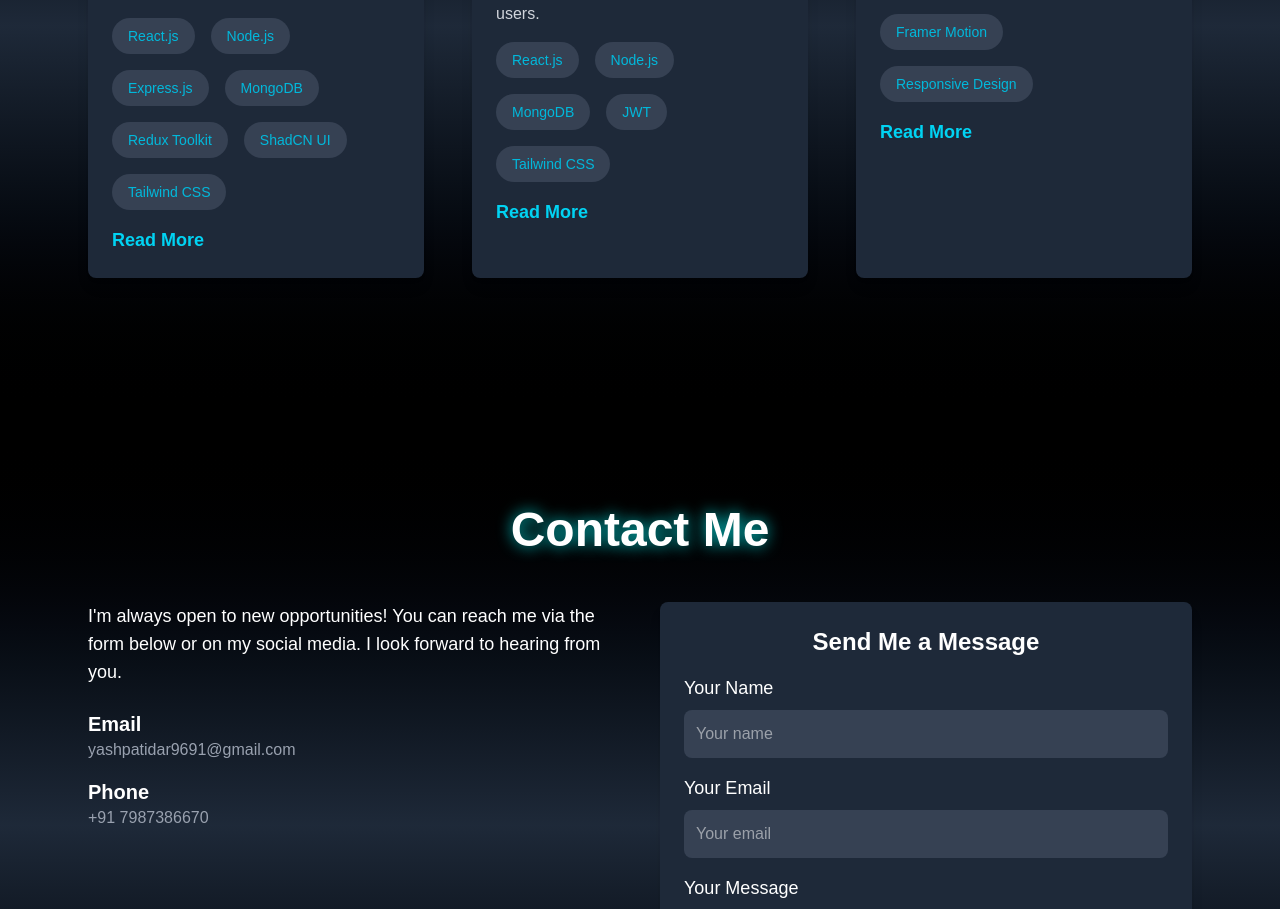
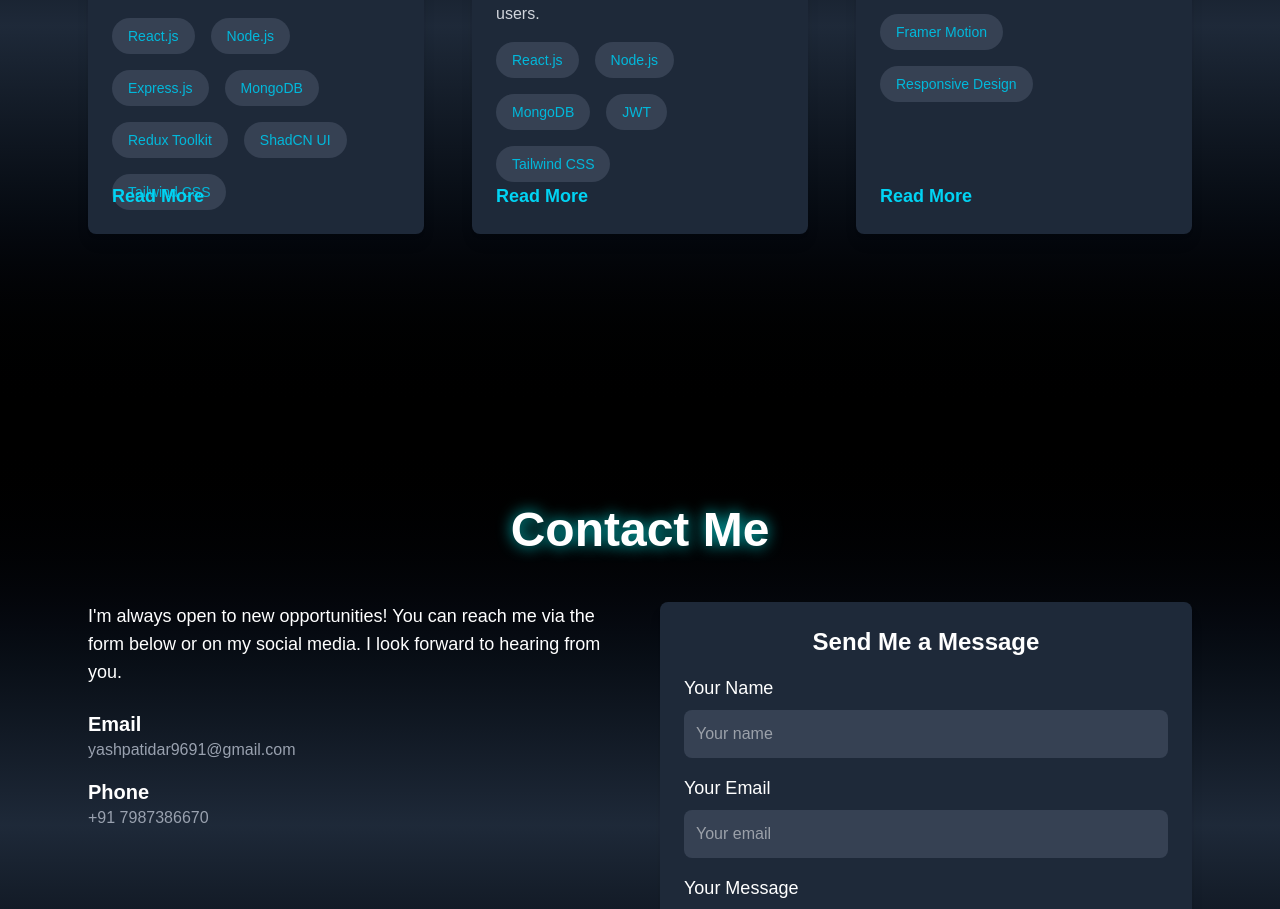
Before and after one commit to yashdark01/myportfolio, a React (Vite) app in the folder portfolio/: page / in a window 1280 px wide. Shown: the part 4312-5221 px from the top of the page. Built offline with nearby package versions, Linux system fonts and the light colour scheme.

Commit message:
Update Projects.jsx

```diff
--- a/portfolio/src/sections/Projects.jsx
+++ b/portfolio/src/sections/Projects.jsx
@@ -11,7 +11,7 @@ const projects = [
       "Developed a fully functional Spotify Clone using the MERN Stack with a modern UI built using ShadCN. The frontend is built with React.js, while the backend is powered by Node.js and Express.js to handle user authentication, song storage, and playlist management. MongoDB is used as the database to store user data, playlists, and song metadata efficiently. Integrated Redux Toolkit for state management and added features like play/pause controls, Trending Songs, and Made For You playlists.",
     technologies: ["React.js", "Node.js", "Express.js", "MongoDB", "Redux Toolkit", "ShadCN UI", "Tailwind CSS"],
     githubLink: "https://github.com/yashdark01/spotify.git",
-    liveLink: "#", // Update if you have a live version
+    liveLink: "#",
   },
   {
     title: "Course Enrollment System",
@@ -47,7 +47,7 @@ const Projects = () => {
 
         <div className="grid grid-cols-1 sm:grid-cols-2 lg:grid-cols-3  gap-12">
           {projects.map((project, index) => (
-            <div key={index} className="bg-gray-800 p-6 rounded-lg shadow-lg hover:scale-105 transition-transform duration-300 relative group">
+            <div key={index} className="relative bg-gray-800 p-6 rounded-lg shadow-lg hover:scale-105 transition-transform duration-300 relative group">
 
               <h3 className="text-2xl font-semibold">{project.title}</h3>
               <p className="text-gray-300 mt-4">{project.description}</p>
@@ -62,7 +62,7 @@ const Projects = () => {
 
               <button
                 onClick={() => toggleDescription(index)}
-                className="text-cyan-400 mt-4 text-lg font-semibold hover:text-cyan-500"
+                className="absolute bottom-6 left-6 text-cyan-400 mt-4 text-lg font-semibold hover:text-cyan-500"
               >
                 {expandedIndex === index ? "Read Less" : "Read More"}
               </button>
@@ -75,7 +75,7 @@ const Projects = () => {
                 <a href={project.githubLink} target="_blank" rel="noopener noreferrer">
                   <FaGithub size={30} className="text-cyan-400 hover:text-cyan-500 transition-colors" />
                 </a>
-                <a href={project.liveLink} target="_blank" rel="noopener noreferrer">
+                <a href={project.liveLink} target="_blank" rel="noopener noreferrer" className = {`${project.liveLink === '#' ? "hidden" : "block"} `}>
                   <FaExternalLinkAlt size={30} className="text-cyan-400 hover:text-cyan-500 transition-colors" />
                 </a>
               </div>
```
